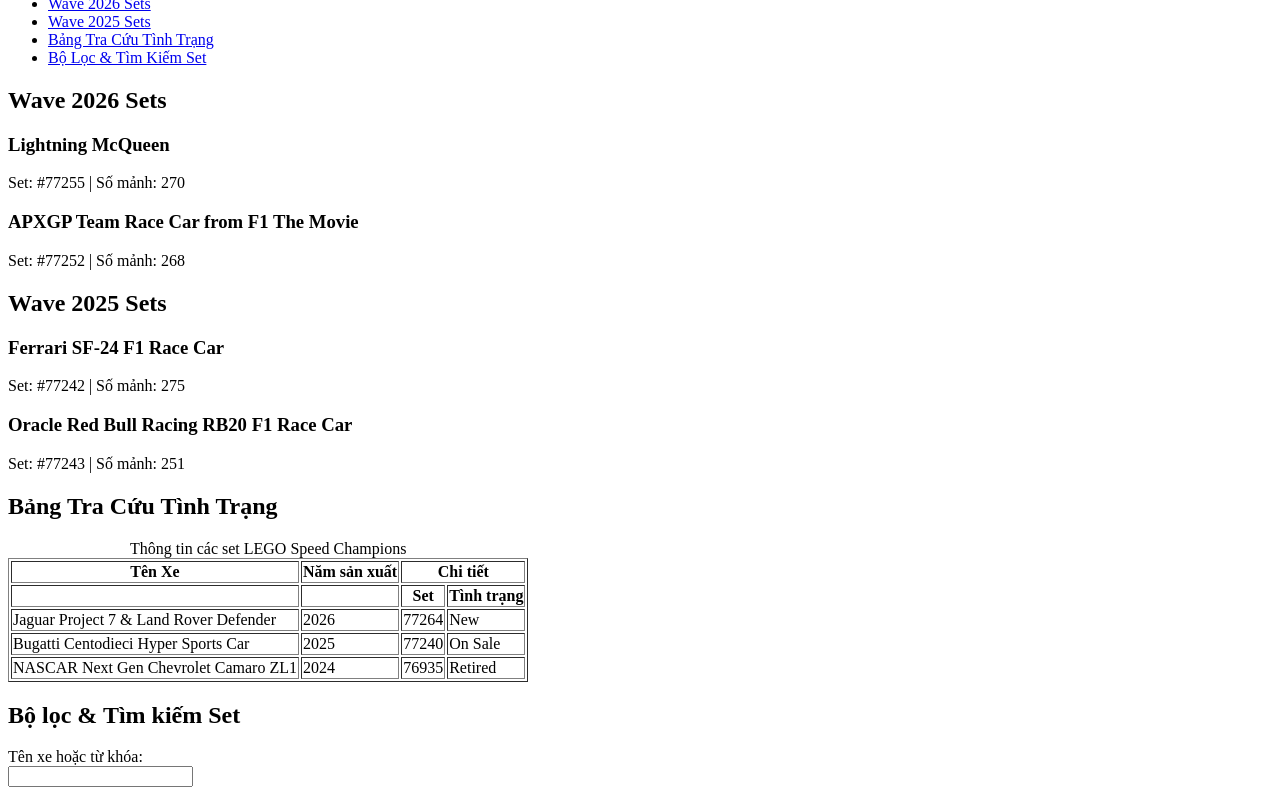
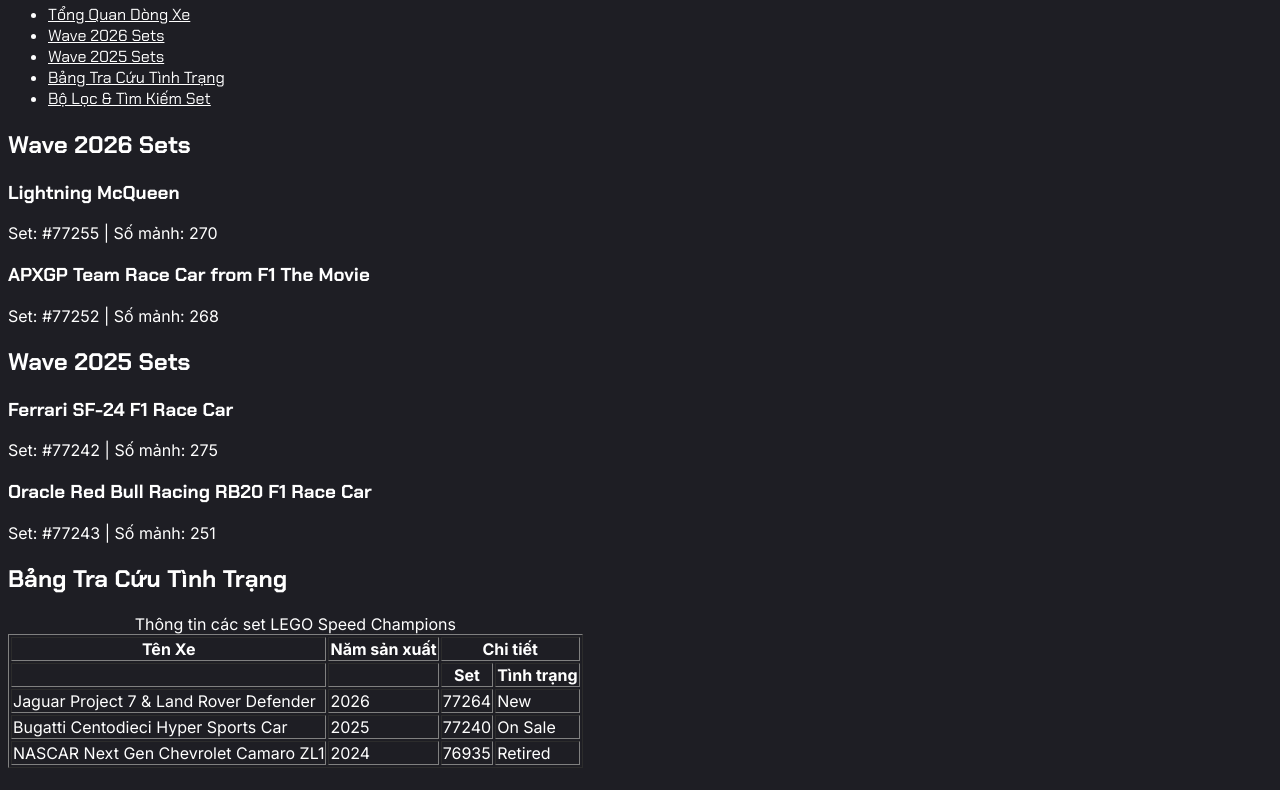
Before and after one commit to manhh05/web_design_n_programming, a plain HTML site: page week-2/index.html in a window 1280 px wide. Shown: the part 382-1172 px from the top of the page. Drawn offline with Linux system fonts and the light colour scheme.

Commit message:
Add css file

```diff
--- a/week-2/index.html
+++ b/week-2/index.html
@@ -3,6 +3,16 @@
 <head>
   <meta charset="utf-8">
   <meta name="viewport" content="width=device-width, initial-scale=1">
+  <link rel="stylesheet" href="style.css">
+
+  <link rel="preconnect" href="https://fonts.googleapis.com">
+  <link rel="preconnect" href="https://fonts.gstatic.com" crossorigin>
+  <link href="https://fonts.googleapis.com/css2?family=Chakra+Petch:ital,wght@0,300;0,400;0,500;0,600;0,700;1,300;1,400;1,500;1,600;1,700&display=swap" rel="stylesheet">
+
+  <link rel="preconnect" href="https://fonts.googleapis.com">
+  <link rel="preconnect" href="https://fonts.gstatic.com" crossorigin>
+  <link href="https://fonts.googleapis.com/css2?family=Inter:ital,opsz,wght@0,14..32,100..900;1,14..32,100..900&display=swap" rel="stylesheet">
+
   <title>LEGO Speed Champion</title>
 </head>
 
--- /dev/null
+++ b/week-2/style.css
@@ -0,0 +1,14 @@
+body {
+    background-color: #1e1e24;
+    color: #FFFFFF;
+    font-family: "Inter", sans-serif;
+}
+
+h1, h2, h3 {
+    font-family: "Chakra Petch", sans-serif;
+}
+
+nav a {
+    color: #FFFFFF;
+    font-family: "Chakra Petch", sans-serif;
+}
```
